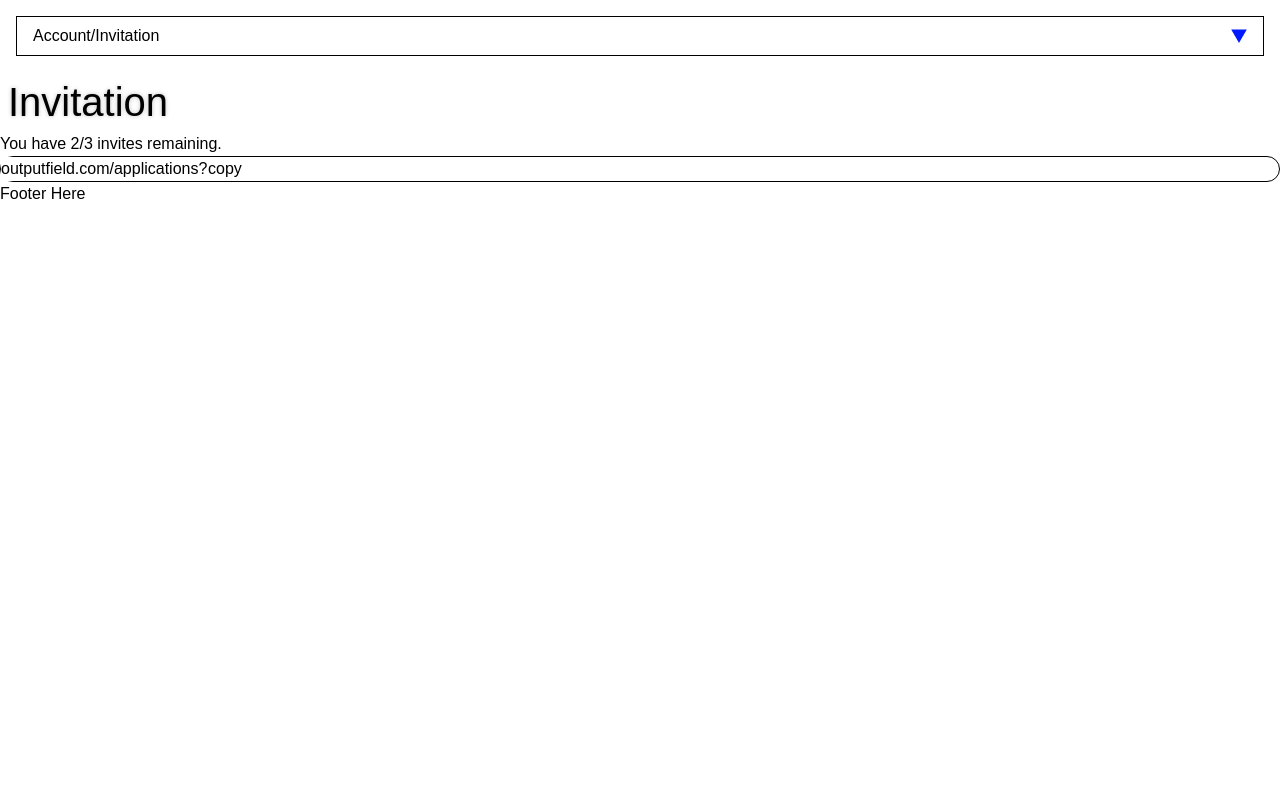
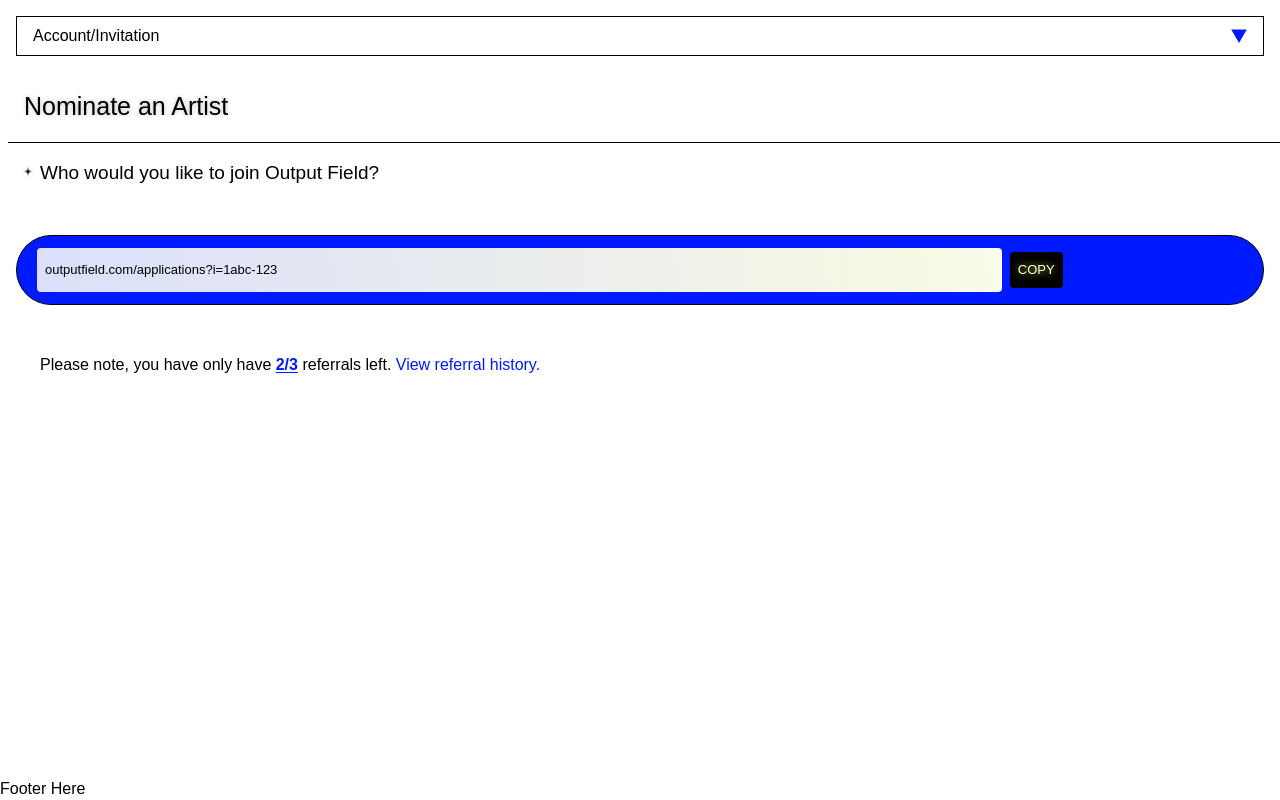
Before and after one commit to outputfield/outputfield_deprecated, a Next.js app: page /account/invitation in a window 1280 px wide. Built offline with nearby package versions, Linux system fonts and the light colour scheme; no server answers.

Commit message:
WIP styling invitation, fixed sticky footer

```diff
--- a/components/layout.tsx
+++ b/components/layout.tsx
@@ -7,7 +7,8 @@ import Header from './header'
 const migra = localFont({ src: '../styles/fonts/MigraItalic-ExtralightItalic.woff2', variable: '--font-migra'})
 
 const Layout = ({ children }: any) => (
-  <>
+  <div className="flex flex-col h-screen">
+
     <Head>
       <title>Output Field</title>
     </Head>
@@ -15,7 +16,7 @@ const Layout = ({ children }: any) => (
     <main className={`${migra.variable} font-sans`} role="main">
       <div className="container">{children}</div>
     </main>
-    <footer role="contentinfo">
+    <footer className='sticky top-[100vh]' role="contentinfo">
       Footer Here
     </footer>
 
@@ -33,7 +34,7 @@ const Layout = ({ children }: any) => (
           "Segoe UI Emoji", "Segoe UI Symbol", "Noto Color Emoji";
       }
     `}</style>
-  </>
+  </div>
 )
 
 export default Layout
--- a/pages/account/invitation.tsx
+++ b/pages/account/invitation.tsx
@@ -3,6 +3,7 @@ import React, { useState, useEffect } from 'react'
 import Layout from '../../components/layout'
 import { GetStaticPropsContext } from 'next'
 import { ParsedUrlQuery } from 'querystring'
+import Image from 'next/image'
 
 type Props = {}
 
@@ -83,18 +84,41 @@ const Invitation: React.FC<Props> = ({ invites, url }) => {
       <Head>
         <title>My Account | Output Field</title>
       </Head>
-      <h1 className='glow-black text-[40px] ml-2'>
-        Invitation
+      <h1 className={`
+        text-xl
+        glow-black
+        ml-2
+        p-4
+        border-long-dashed-b
+        border-b
+      `}>
+        Nominate an Artist
       </h1>
-      <p data-testid="invitation-remaining">
-        {invitesRemaining && `You have ${invitesRemaining} invites remaining.`}
-      </p>
+      <div className="p-4">
+
+        <div className='flex items-start'>
+          <Image
+            src="/fourpointstar.svg"
+            alt="star"
+            width="16"
+            height="16"
+            className='m-1'
+          />
+          <h2 className='text-lg w-3/5'>
+        Who would you like to join Output Field?
+          </h2>
+        </div>
 
         {url && (
           <div className={`
+        text-base
         border
         border-grey
         rounded-full
+        px-5
+        py-3
+        my-12
+        bg-blue
     `}
           onClick={() => copyToClipBoard(url)}
           >
@@ -103,14 +127,47 @@ const Invitation: React.FC<Props> = ({ invites, url }) => {
               aria-label="invitation-link"
               id="invitation-link"
               value={url}
+              className={`
+              w-4/5
+              rounded
+              px-2
+              py-3
+              overflow-auto
+              link__linear-gradient
+              drop-shadow-sm
+              outline-0
+            `}
             />
-          <span className="cursor-pointer" id="copy">
+            <button className={`
+              cursor-pointer
+              rounded
+              drop-shadow-sm
+              text-shadow-lg
+              shadow-highlight-glow
+              bg-black
+              text-white
+              uppercase
+              p-2
+              ml-2
+              h-full
+            `} id="copy">
             copy
-          </span>
+            </button>
           </div>
         )}
+
         {/* after copying see the message here */}
         {copySuccess}
+
+        <p data-testid="invitation-remaining" className='px-6'>
+          {invitesRemaining && (
+            <>
+            Please note, you have only have <span className='text-blue font-bold underline underline-offset-2'>{`${invitesRemaining}`}</span> referrals left. <a className='text-blue hover:underline'>View referral history.</a>
+            </>
+          )}
+        </p>
+      </div>
+
     </Layout>
   )
 }
--- a/styles/globals.css
+++ b/styles/globals.css
@@ -87,6 +87,10 @@ html {
   .form-input__linear-gradient {
     background: linear-gradient(185.66deg, #EEEEF0 -31.99%, rgba(238, 238, 240, 0) 96.55%);
   }
+
+  .link__linear-gradient {
+    background: linear-gradient(265.72deg, #FFFFFF -14.51%, rgba(253, 255, 226, 0.972778) 8.06%, rgba(255, 255, 255, 0.84) 118.15%);
+  }
 }
 
 input:checked + div {
--- a/tailwind.config.js
+++ b/tailwind.config.js
@@ -1,5 +1,6 @@
-// eslint-disable-next-line @typescript-eslint/no-var-requires
+/* eslint-disable @typescript-eslint/no-var-requires */
 const { fontFamily } = require('tailwindcss/defaultTheme')
+const plugin = require('tailwindcss/plugin')
 
 /** @type {import('tailwindcss').Config} \*/
 module.exports = {
@@ -15,6 +16,7 @@ module.exports = {
       'orange': '#ff7849',
       'green': '#13ce66',
       'highlight': '#E7F263',
+      'highlight-glow': '#C9DB00',
       'yellow': '#ffc82c',
       'gray-dark': '#5C5C5C',
       'gray-med': '##828282',
@@ -38,7 +40,8 @@ module.exports = {
     },
     extend: {
       'textShadow': {
-        'blue': '0px 0px 4px #001AFF'
+        'DEFAULT': '0px 0px 4px var(--tw-shadow-color)',
+        'lg': '0px 0px 8px var(--tw-shadow-color)'
       },
       'fontFamily': {
         serif: ['var(--font-migra)', ...fontFamily.serif]
@@ -46,6 +49,16 @@ module.exports = {
     },
   },
   plugins: [
-    require('@tailwindcss/forms')
-  ]
+    require('@tailwindcss/forms'),
+    plugin(function ({ matchUtilities, theme }) {
+      matchUtilities(
+        {
+          'text-shadow': (value) => ({
+            textShadow: value,
+          }),
+        },
+        { values: theme('textShadow') }
+      )
+    }),
+  ],
 }
```
Lines whose indentation alone changed are shown as unchanged.
